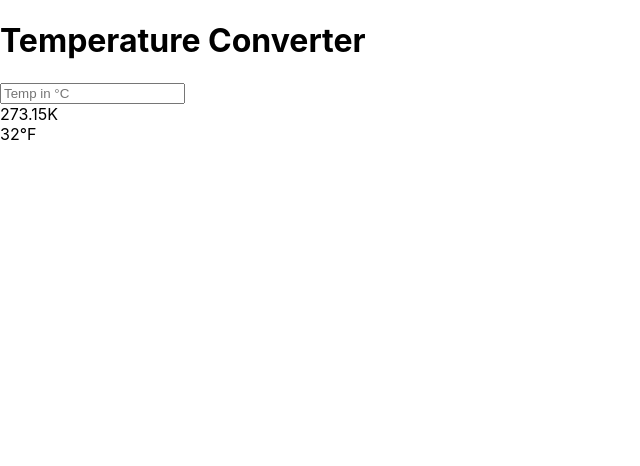
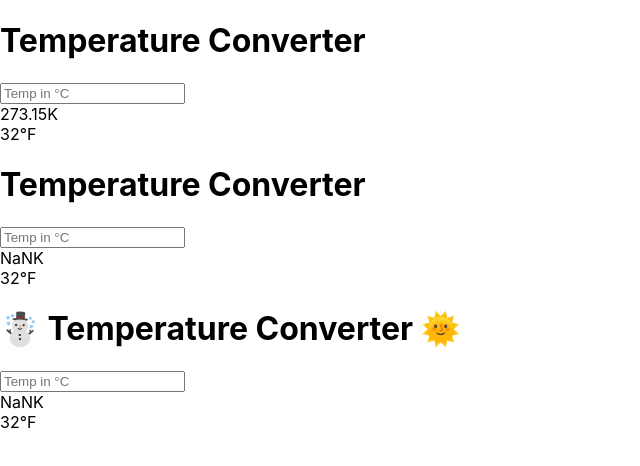
Before and after one commit to Okakakai/step-react-render-props, a Next.js app: page / in a window 1280 px wide. Shown: the top 466 px of the page, without its empty margins (0-640 px from the left). Built offline with nearby package versions, Linux system fonts and the light colour scheme.

Commit message:
fix sum bug

```diff
--- a/pages/index.js
+++ b/pages/index.js
@@ -1,8 +1,13 @@
 import Temp1 from "./temp1";
+import Temp2 from "./temp2";
+import Temp3 from "./temp3";
 
 export default function Home(){
   return (
+    <>
     <Temp1></Temp1>
-
+    <Temp2></Temp2>
+    <Temp3></Temp3>
+    </>
   )
 }
--- a/pages/temp1.js
+++ b/pages/temp1.js
@@ -20,6 +20,7 @@ export default function Temp1() {
 }
 
 function Kelvin({ value = 0 }){
+    value = parseFloat(value);
   return <div className="temp">{value + 273.15}K</div>
 }
 
--- a/pages/temp2.js
+++ b/pages/temp2.js
@@ -20,8 +20,9 @@ export default function Temp2() {
     );
 }
 
-function Kelvin({ value = 0 }){
-  return <div className="temp">{value + 273.15}K</div>
+function Kelvin({ value = 0.0}){
+  value = parseFloat(value);
+  return <div className="temp">{value +  273.15}K</div>
 }
 
 function Fahrenheit({ value = 0}){
--- a/pages/temp3.js
+++ b/pages/temp3.js
@@ -29,9 +29,10 @@ export default function Temp3() {
   }
 
 function Kelvin({ value = 0 }){
-    return <div className="temp">{value + 273.15}K</div>
+    value = parseFloat(value);
+    return <div className="temp">{value + 273.15}K</div>;
   }
 
   function Fahrenheit({ value = 0}){
-    return <div className="temp">{(value * 9) / 5 + 32}°F</div>
+    return <div className="temp">{(value * 9) / 5 + 32}°F</div>;
   }
```
